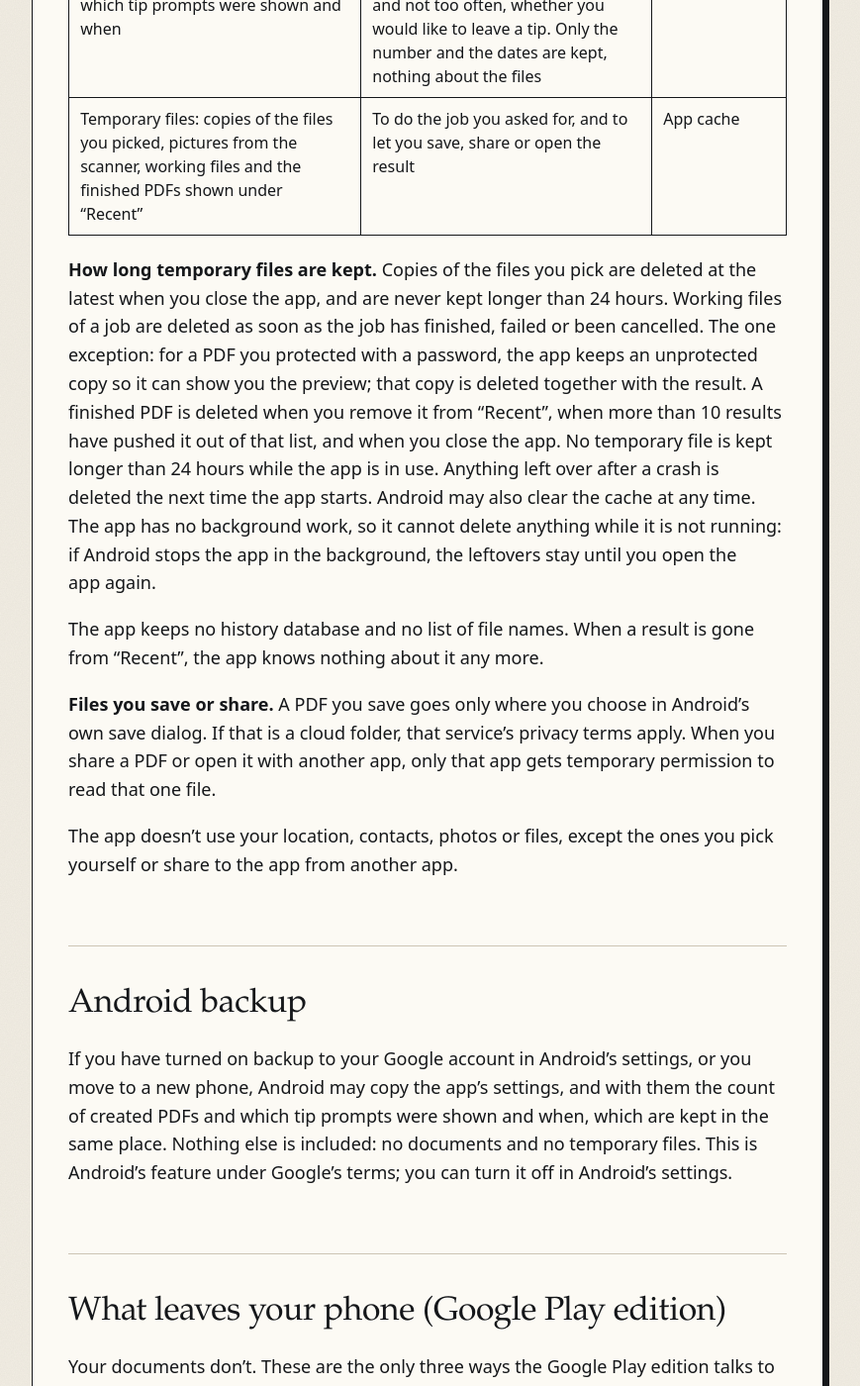
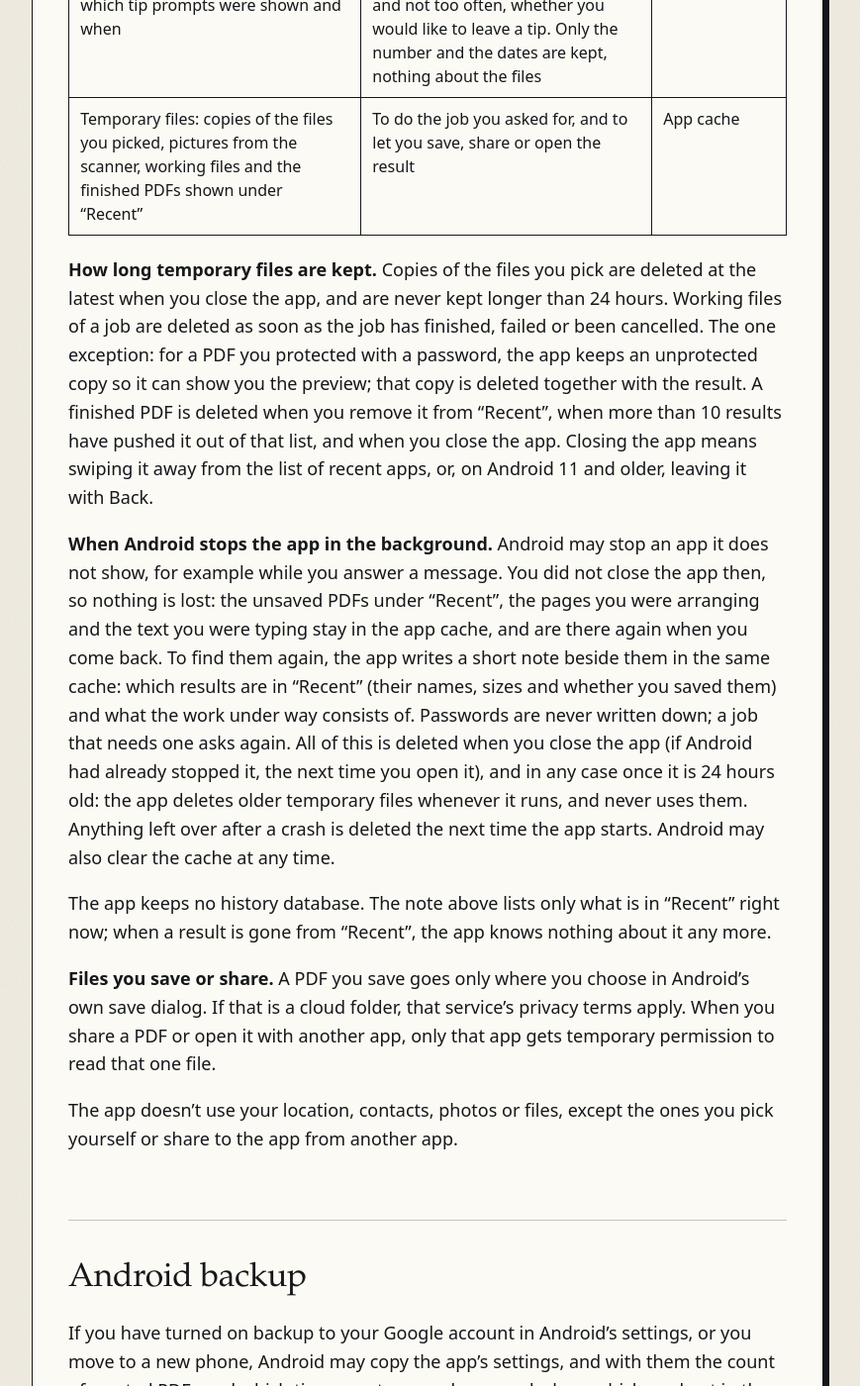
Before and after one commit to Gdato/gdato.github.io, a Jekyll site: the page built from pdf-werkstatt/privacy.md, in a window 1280 px wide and 1400 px high, scrolled down 1531 px. Shown: the whole window at 99% size, without its empty margins (208-1077 px from the left). Built offline with Jekyll 4.4.1, drawn with Linux system fonts in a browser that asks for light colours.

Commit message:
PDF Werkstatt: what Android stops in the background stays until the app is closed, at most 24 hours

```diff
--- a/pdf-werkstatt/privacy.md
+++ b/pdf-werkstatt/privacy.md
@@ -43,13 +43,21 @@ and are never kept longer than 24 hours. Working files of a job are deleted as s
 or been cancelled. The one exception: for a PDF you protected with a password, the app keeps an
 unprotected copy so it can show you the preview; that copy is deleted together with the result. A finished PDF is
 deleted when you remove it from "Recent", when more than 10 results have pushed it out of that list, and when you
-close the app. No temporary file is kept longer than 24 hours while the app is in use. Anything left over after a
-crash is deleted the next time the app starts. Android may also clear the cache at any time. The app has no
-background work, so it cannot delete anything while it is not running: if Android stops the app in the background,
-the leftovers stay until you open the app again.
+close the app. Closing the app means swiping it away from the list of recent apps, or, on Android 11 and older,
+leaving it with Back.
 
-The app keeps no history database and no list of file names. When a result is gone from "Recent", the app knows
-nothing about it any more.
+**When Android stops the app in the background.** Android may stop an app it does not show, for example while you
+answer a message. You did not close the app then, so nothing is lost: the unsaved PDFs under "Recent", the pages you
+were arranging and the text you were typing stay in the app cache, and are there again when you come back. To find
+them again, the app writes a short note beside them in the same cache: which results are in "Recent" (their names,
+sizes and whether you saved them) and what the work under way consists of. Passwords are never written down; a job
+that needs one asks again. All of this is deleted when you close the app (if Android had already stopped it, the
+next time you open it), and in any case once it is 24 hours old: the app deletes older temporary files whenever it
+runs, and never uses them. Anything left over after a crash is deleted the next time the app starts. Android may
+also clear the cache at any time.
+
+The app keeps no history database. The note above lists only what is in "Recent" right now; when a result is gone
+from "Recent", the app knows nothing about it any more.
 
 **Files you save or share.** A PDF you save goes only where you choose in Android's own save dialog. If that is a
 cloud folder, that service's privacy terms apply. When you share a PDF or open it with another app, only that app
```
Also changed, not shown: pdf-werkstatt/terms.md (+2 -2 lines).
